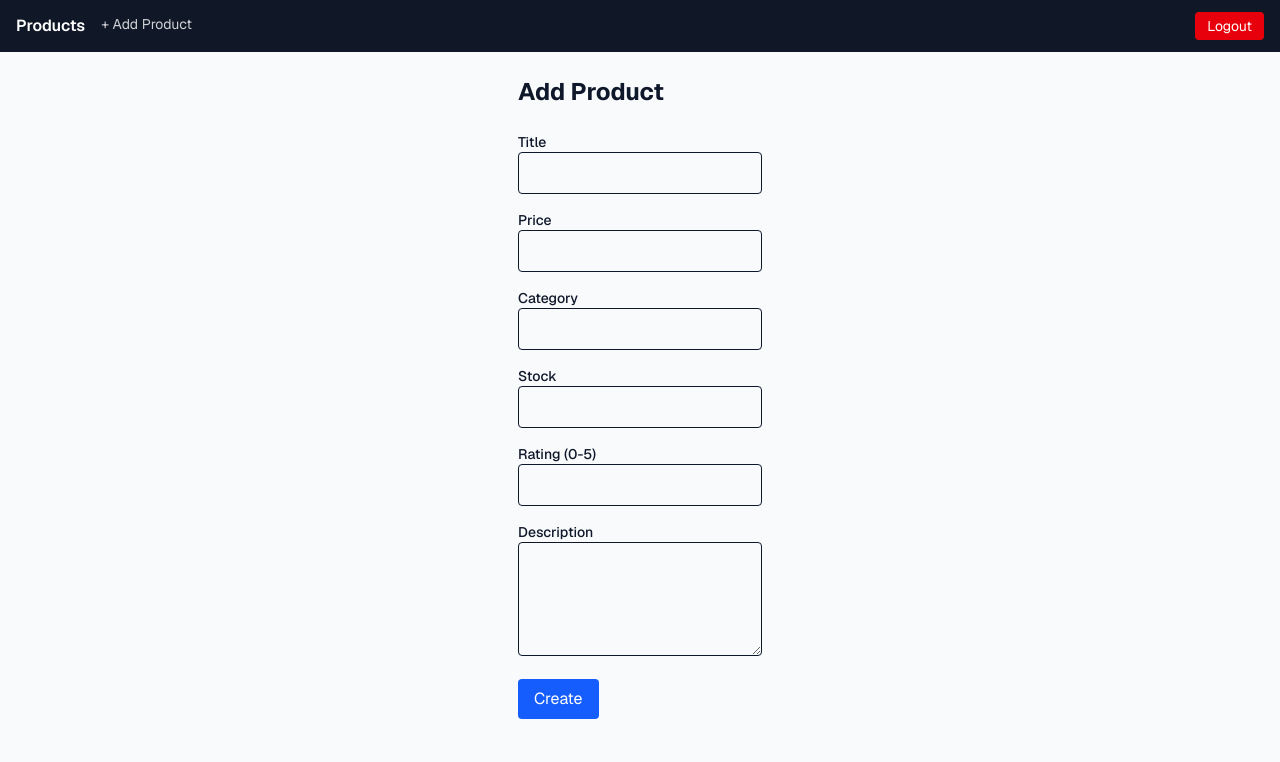
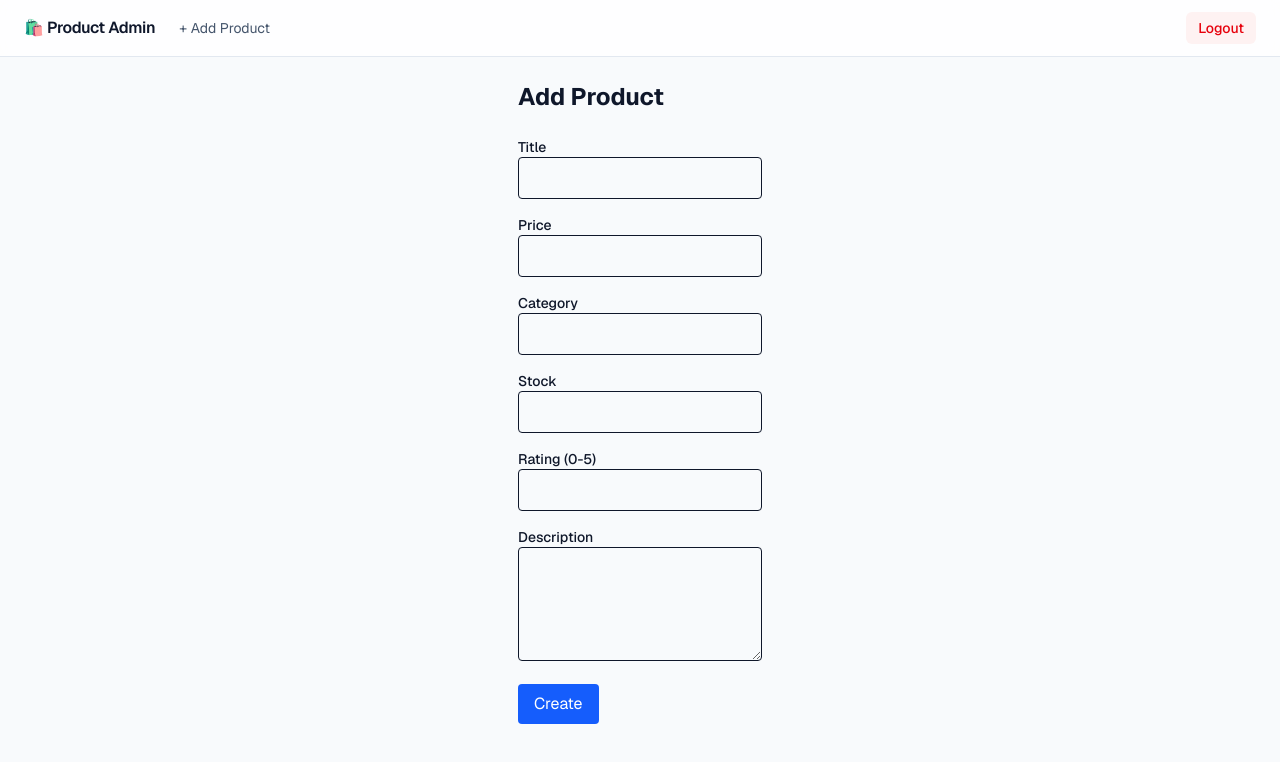
Before and after one commit to vishal14marathe/admindashboard, a Next.js app: page /products/new in a window 1280 px wide. Shown: the top 762 px of the page. Built offline with nearby package versions, Linux system fonts and the light colour scheme; sample sign-in values are in the browser's storage.

Commit message:
feat: navbar with links and logout button

```diff
--- a/src/components/Navbar.js
+++ b/src/components/Navbar.js
@@ -5,19 +5,29 @@ import { useAuth } from '@/context/AuthContext';
 export default function Navbar() {
     const { logout } = useAuth();
     return (
-        <nav className="flex items-center justify-between bg-gray-900 text-white px-4 py-3">
-            <div className="flex gap-4">
-                <Link href="/products" className="font-semibold">Products</Link>
-                <Link href="/products/new" className="text-sm opacity-80 hover:opacity-100">
+        <nav className="sticky top-0 z-40 bg-white/80 backdrop-blur border-b border-slate-200">
+            <div className="max-w-7xl mx-auto px-4 md:px-6 h-14 flex items-center justify-between">
+                <div className="flex items-center gap-6">
+                    <Link
+                        href="/products"
+                        className="text-slate-900 font-semibold tracking-tight hover:text-blue-600 transition"
+                    >
+                        🛍️ Product Admin
+                    </Link>
+                    <Link
+                        href="/products/new"
+                        className="text-sm text-slate-600 hover:text-blue-600 transition"
+                    >
                         + Add Product
                     </Link>
                 </div>
                 <button
                     onClick={logout}
-                className="bg-red-600 hover:bg-red-700 px-3 py-1 rounded text-sm"
+                    className="text-sm px-3 py-1.5 rounded-md bg-red-50 text-red-600 hover:bg-red-100 hover:text-red-700 transition font-medium"
                 >
                     Logout
                 </button>
+            </div>
         </nav>
     );
 }
```
Lines whose indentation alone changed are shown as unchanged.
